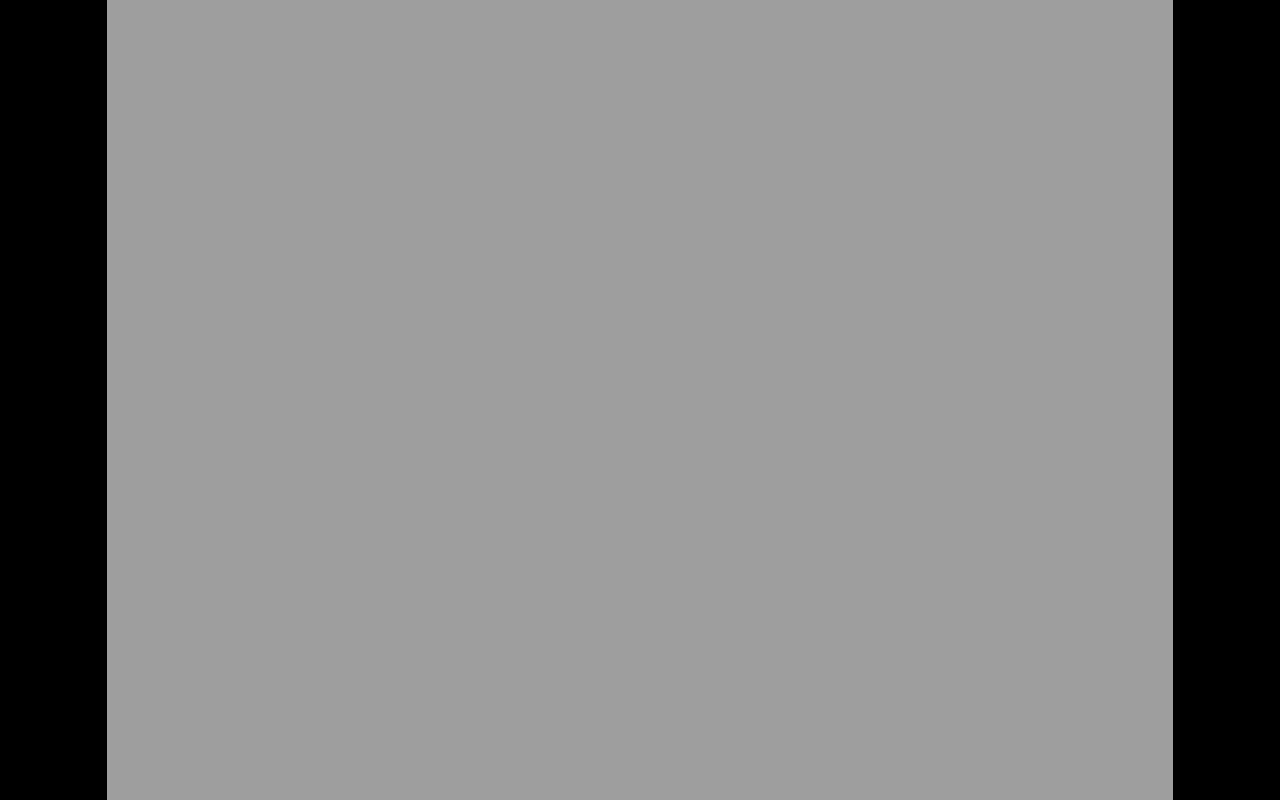
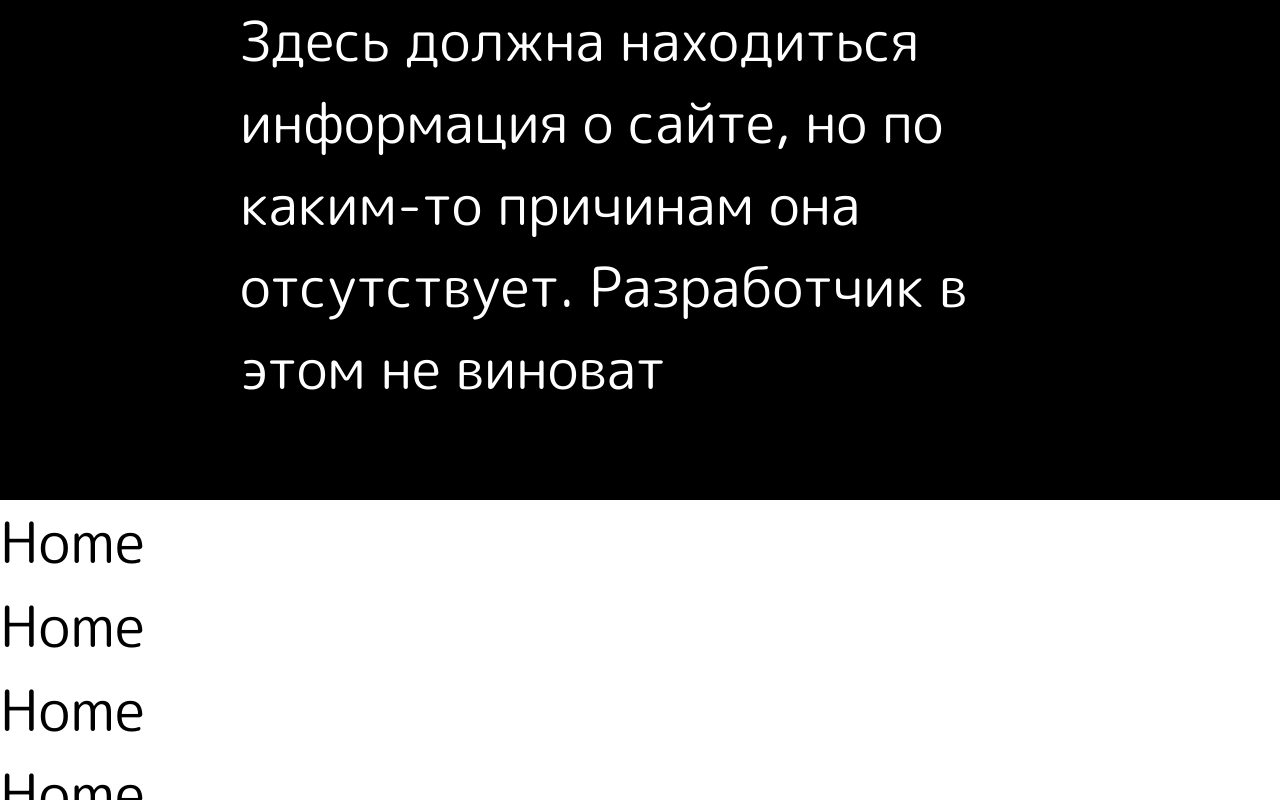
Before and after one commit to HomelessPeach/DigiStore, a React (Create React App) app in the folder client/: page / in a window 1280 px wide. Shown: the top 800 px of the page. Built offline with nearby package versions, Linux system fonts and the light colour scheme.

Commit message:
client -> fix header

```diff
--- a/client/src/components/Header/HeaderGeneralNavbar/HeaderGeneralNavbar.css
+++ b/client/src/components/Header/HeaderGeneralNavbar/HeaderGeneralNavbar.css
@@ -14,10 +14,19 @@
     color: var(--main-color-2);
     text-decoration: none;
     padding: 5px 10px;
+    margin: 3px 0;
 }
 
-.header-general-navbar-item:hover {
+.header-general-navbar-item-disable {
+    cursor: pointer;
+}
+
+.header-general-navbar-item-disable:hover {
     background-color: white;
     color: black;
     border-radius: 10px;
 }
+
+.header-general-navbar-item-active {
+    pointer-events: none;
+}
--- a/client/src/components/Header/HeaderGeneralNavbar/index.jsx
+++ b/client/src/components/Header/HeaderGeneralNavbar/index.jsx
@@ -15,7 +15,7 @@ export const HeaderGeneralNavbar = (props) => {
                     <NavLink
                         to={item.pathname}
                         title={item.name}
-                        className={({isActive}) => (isActive) ? 'header-general-navbar-item' : 'header-general-navbar-item'}
+                        className={({isActive}) => (isActive) ? 'header-general-navbar-item header-general-navbar-item-active' : 'header-general-navbar-item header-general-navbar-item-disable'}
                     >
                         {item.name}
                     </NavLink>
--- a/client/src/components/Header/HeaderPersonalNavbar/HeaderProfile/ProfileNavbar/index.jsx
+++ b/client/src/components/Header/HeaderPersonalNavbar/HeaderProfile/ProfileNavbar/index.jsx
@@ -21,7 +21,7 @@ export const ProfileNavbar = (props) => {
     }, [])
 
     return (
-        <div id='profile-navbar' style={(isOpen)? {top: headerHeight} : {top: headerHeight - profileNavbarHeight}}>
+        <div id='profile-navbar' style={(isOpen)? {top: headerHeight} : {top: - profileNavbarHeight}}>
             <div className={'profile-navbar-container'}>
                 {(Auth)?
                     <>
--- a/client/src/components/Header/index.jsx
+++ b/client/src/components/Header/index.jsx
@@ -17,12 +17,14 @@ export const Header = () => {
         {name: 'Продукция', pathname: '/product'}
     ]
 
-    const [height, setHeight] = useState((800 - window.scrollY > 90)? 800 - window.scrollY : 90)
+    const maxHeaderHeight = 500
+
+    const [height, setHeight] = useState((maxHeaderHeight - window.scrollY > 90)? maxHeaderHeight - window.scrollY : 90)
 
 
     useEffect(()=>{
         window.addEventListener("scroll", () => {
-            setHeight((800 - window.scrollY > 90)? 800 - window.scrollY : 90)
+            setHeight((maxHeaderHeight - window.scrollY > 90)? maxHeaderHeight - window.scrollY : 90)
         });
     }, [])
 
@@ -30,7 +32,12 @@ export const Header = () => {
         <header id={'header'}>
             {(height !== 90 && pathname === '/')?
                 <div className={'header-container header-main-page-block'} style={{height: height}}>
-                    <img src={`${attributeFilesUrl}/logo.svg`}/>
+
+                    <div style={{width: 800, height: maxHeaderHeight, color: "white", fontSize: 55, position: "fixed", top: height - maxHeaderHeight}}>
+                        Здесь должна находиться информация о сайте, но по каким-то причинам она отсутствует. Разработчик в этом не виноват
+                    </div>
+
+                    {/*<img src={`${attributeFilesUrl}/logo.svg`}/>*/}
                 </div>
                 : <div className={'header-container main-header-block'}>
                     <HeaderLogo/>
```
